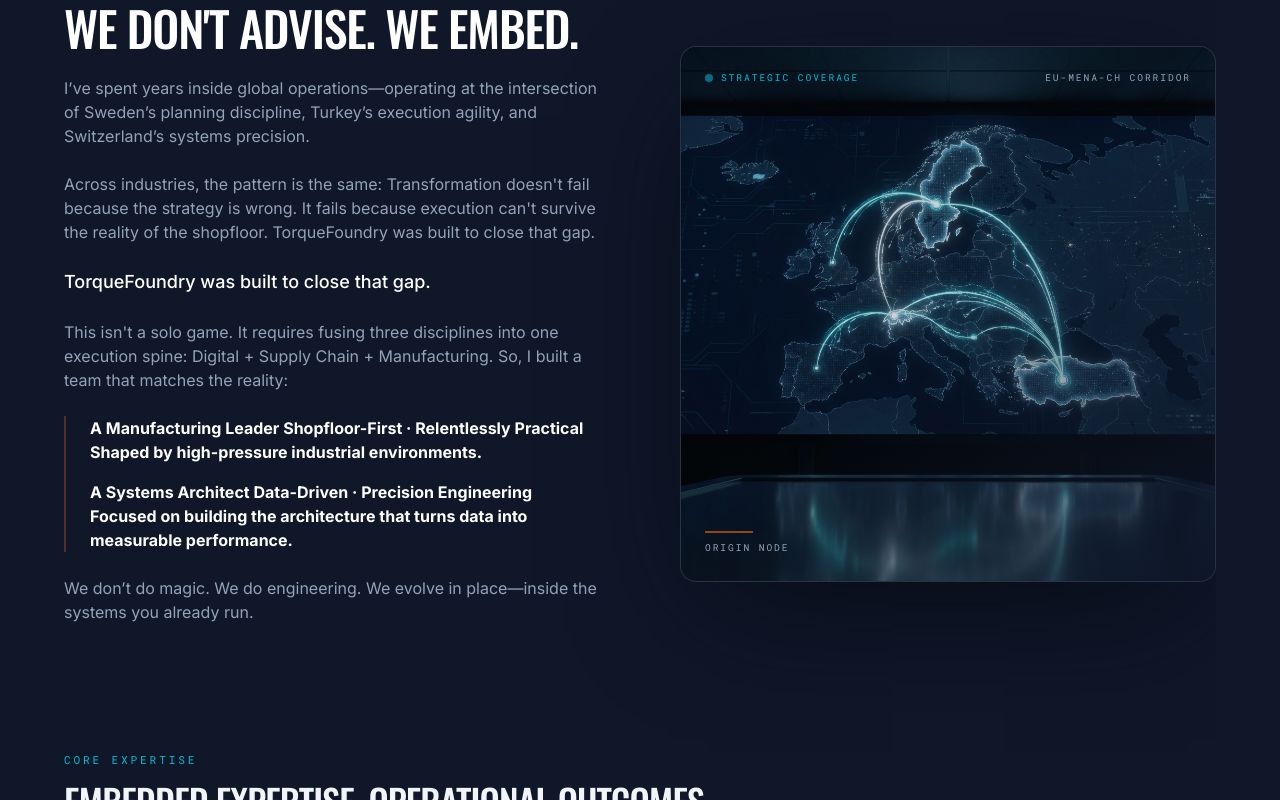
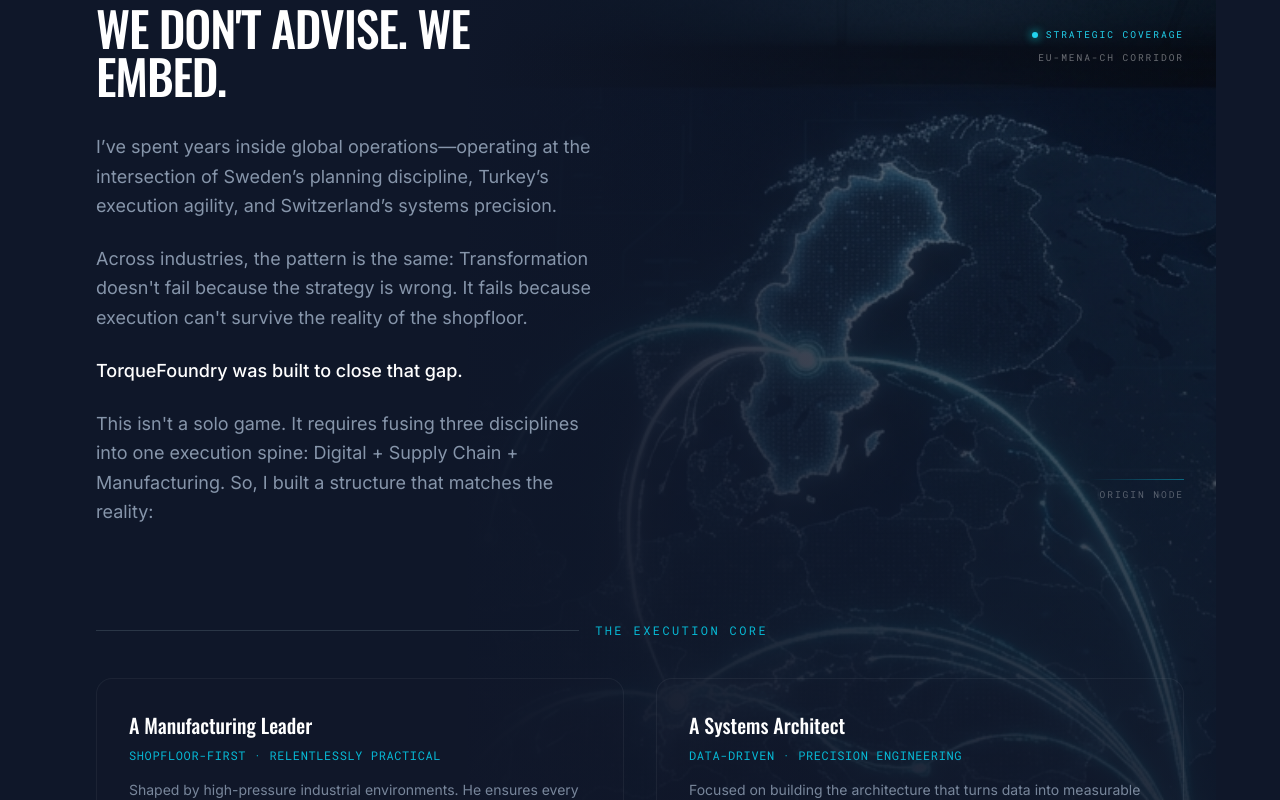
Before and after one commit to Tumub/aws_site_feed, a React (Vite) app: page / in a window 1280 px wide. Shown: the part 1560-2360 px from the top of the page. Built offline with nearby package versions, Linux system fonts and the light colour scheme; the HTML template or start-up script is replaced by a standard one.

Commit message:
Update Origin Story layout and Engagement content

```diff
--- a/src/components/sections/OriginStorySection.tsx
+++ b/src/components/sections/OriginStorySection.tsx
@@ -5,76 +5,138 @@ export const OriginStorySection = () => {
     const { t } = useLanguage();
 
     return (
-        <section className="relative overflow-hidden bg-background py-20 lg:py-32">
-            <div className="mx-auto grid max-w-6xl gap-12 px-4 lg:grid-cols-2 lg:items-center lg:gap-20 lg:px-0">
+        <section className="relative overflow-hidden bg-background py-24 sm:py-32">
 
-                {/* Left Column: Text */}
-                <div className="space-y-8">
-                    <div className="space-y-6">
+            {/* BACKGROUND TEXTURE LAYER */}
+            {/* Extends from top right downwards, fading out at bottom and left */}
+            <div className="absolute inset-0 pointer-events-none z-0">
+                <div className="absolute top-0 right-0 w-full lg:w-[65%] h-full">
+                    <img
+                        src={originMap}
+                        alt=""
+                        className="w-full h-full object-cover opacity-60"
+                        style={{
+                            maskImage: "linear-gradient(to bottom, black 20%, transparent 100%)",
+                            WebkitMaskImage: "linear-gradient(to bottom, black 20%, transparent 100%)"
+                        }}
+                    />
+                    {/* Horizontal fade to blend with text on left */}
+                    <div className="absolute inset-0 bg-gradient-to-r from-background via-background/40 to-transparent" />
+                    {/* Vertical fade for bottom cards */}
+                    <div className="absolute inset-0 bg-gradient-to-b from-transparent via-background/60 to-background" />
+                </div>
+            </div>
+
+            <div className="relative mx-auto max-w-7xl px-6 lg:px-8 z-10">
+
+                {/* Top Row: Narrative (Left) & HUD (Right) */}
+                <div className="grid gap-12 lg:grid-cols-2 lg:gap-20">
+
+                    {/* Left Column: Founder's Narrative */}
+                    <div className="space-y-8">
                         <h2 className="font-display text-3xl uppercase tracking-tight text-white sm:text-4xl md:text-5xl">
                             {t.origin.headline}
                         </h2>
+                        <div className="space-y-6 text-lg leading-relaxed text-muted-foreground/90 mix-blend-plus-lighter">
+                            <p>{t.origin.story_p1}</p>
+                            <p>{t.origin.story_p2}</p>
+                            <p className="font-medium text-white">{t.origin.story_p3}</p>
+                            <p>{t.origin.story_p4}</p>
+                        </div>
+                    </div>
 
-                        <div className="space-y-6 text-sm leading-relaxed text-muted-foreground sm:text-base">
-                            <p>
-                                {t.origin.story}
+                    {/* Right Column: HUD Overlay (Floating over map) */}
+                    <div className="relative hidden lg:block h-full min-h-[400px]">
+                        <div className="absolute inset-0 flex flex-col justify-between py-6">
+                            <div className="flex justify-end">
+                                <div className="text-right space-y-2">
+                                    <div className="flex items-center justify-end gap-2">
+                                        <div className="h-1.5 w-1.5 rounded-full bg-cyan-400 animate-pulse shadow-[0_0_10px_cyan]" />
+                                        <span className="font-mono text-[0.6rem] uppercase tracking-[0.2em] text-cyan-400">Strategic Coverage</span>
+                                    </div>
+                                    <div className="font-mono text-[0.6rem] uppercase tracking-[0.2em] text-white/40">EU-MENA-CH Corridor</div>
+                                </div>
+                            </div>
+
+                            <div className="flex justify-end items-end">
+                                <div className="space-y-2 text-right">
+                                    <div className="h-px w-24 bg-gradient-to-l from-cyan-500/50 to-transparent ml-auto" />
+                                    <span className="block font-mono text-[0.6rem] uppercase tracking-[0.2em] text-white/30">Origin Node</span>
+                                </div>
+                            </div>
+                        </div>
+                    </div>
+                </div>
+
+                {/* 2. The Execution Core */}
+                <div className="mt-24">
+                    <div className="flex items-center gap-4 mb-10 max-w-2xl">
+                        <div className="h-px flex-1 bg-border" />
+                        <h3 className="font-mono text-xs uppercase tracking-[0.2em] text-accent">
+                            {t.origin.execution_core_title}
+                        </h3>
+                        {/* <div className="h-px flex-1 bg-border" /> */}
+                    </div>
+
+                    <div className="grid gap-8 md:grid-cols-2">
+                        {/* Manufacturing Leader */}
+                        <div className="group relative overflow-hidden rounded-2xl border border-white/5 bg-secondary/5 p-8 backdrop-blur-sm transition-colors hover:border-accent/30 hover:bg-secondary/10">
+                            <h4 className="font-display text-xl text-white">{t.origin.leader.title}</h4>
+                            <p className="mt-2 font-mono text-xs uppercase tracking-wider text-accent">
+                                {t.origin.leader.sub}
                             </p>
-                            <p>
-                                {t.origin.pattern}
+                            <p className="mt-4 text-sm leading-relaxed text-muted-foreground/80">
+                                {t.origin.leader.desc}
                             </p>
-                            <p className="text-lg font-medium text-white">
-                                {t.origin.closing}
+                        </div>
+
+                        {/* Systems Architect */}
+                        <div className="group relative overflow-hidden rounded-2xl border border-white/5 bg-secondary/5 p-8 backdrop-blur-sm transition-colors hover:border-accent/30 hover:bg-secondary/10">
+                            <h4 className="font-display text-xl text-white">{t.origin.architect.title}</h4>
+                            <p className="mt-2 font-mono text-xs uppercase tracking-wider text-accent">
+                                {t.origin.architect.sub}
                             </p>
-                            <p>
-                                {t.origin.solo_game}
-                            </p>
-                            <ul className="space-y-4 border-l-2 border-primary/30 pl-6">
-                                <li>
-                                    <strong className="block text-white">{t.origin.leader_role.split(":")[0]}</strong>
-                                    <span className="text-xs uppercase tracking-wider text-muted-foreground/80">{t.origin.leader_role.split(":")[1]}</span>
-                                </li>
-                                <li>
-                                    <strong className="block text-white">{t.origin.architect_role.split(":")[0]}</strong>
-                                    <span className="text-xs uppercase tracking-wider text-muted-foreground/80">{t.origin.architect_role.split(":")[1]}</span>
-                                </li>
-                            </ul>
-                            <p>
-                                {t.origin.no_magic}
+                            <p className="mt-4 text-sm leading-relaxed text-muted-foreground/80">
+                                {t.origin.architect.desc}
                             </p>
                         </div>
                     </div>
                 </div>
 
-                {/* Right Column: Visual */}
-                <div className="relative">
-                    <div className="group relative overflow-hidden rounded-2xl border border-white/10 bg-secondary/20 shadow-2xl transition-all duration-500 hover:border-accent/30 hover:shadow-[0_0_40px_hsl(var(--accent)_/_0.15)]">
-                        <div className="absolute inset-0 bg-gradient-to-br from-background/0 via-background/0 to-background/80 z-10" />
+                {/* 3. Strategic Governance */}
+                <div className="mt-12">
+                    <div className="flex items-center gap-4 mb-10 max-w-2xl">
+                        <div className="h-px flex-1 bg-border" />
+                        <h3 className="font-mono text-xs uppercase tracking-[0.2em] text-muted-foreground">
+                            {t.origin.governance_title}
+                        </h3>
+                        {/* <div className="h-px flex-1 bg-border" /> */}
+                    </div>
 
-                        {/* HUD Overlay */}
-                        <div className="absolute inset-0 z-20 flex flex-col justify-between p-6">
-                            <div className="flex justify-between items-start">
-                                <div className="flex items-center gap-2">
-                                    <div className="h-2 w-2 rounded-full bg-accent animate-pulse" />
-                                    <span className="font-mono text-[0.6rem] uppercase tracking-[0.2em] text-accent">{t.origin.strategic_coverage}</span>
+                    <div className="relative overflow-hidden rounded-2xl border border-white/5 bg-primary/5 p-8 sm:p-10 backdrop-blur-sm">
+                        <div className="flex flex-col gap-6 sm:flex-row sm:items-start sm:justify-between">
+                            <div className="space-y-4">
+                                <div>
+                                    <h4 className="font-display text-xl text-white">
+                                        {t.origin.advisor.title}
+                                    </h4>
+                                    <p className="mt-2 font-mono text-xs uppercase tracking-wider text-primary">
+                                        {t.origin.advisor.sub}
+                                    </p>
                                 </div>
-                                <span className="font-mono text-[0.6rem] uppercase tracking-[0.2em] text-muted-foreground">{t.origin.corridor}</span>
-                            </div>
-
-                            <div className="flex justify-between items-end">
-                                <div className="space-y-1">
-                                    <div className="h-0.5 w-12 bg-primary/60" />
-                                    <span className="font-mono text-[0.6rem] uppercase tracking-[0.2em] text-muted-foreground">{t.origin.origin_node}</span>
-                                </div>
+                                <p className="max-w-2xl text-sm leading-relaxed text-muted-foreground/80">
+                                    {t.origin.advisor.desc}
+                                </p>
                             </div>
                         </div>
+                    </div>
+                </div>
 
-                        {/* Image */}
-                        <img
-                            src={originMap}
-                            alt="Strategic Map: Sweden, Turkey, Switzerland"
-                            className="w-full object-cover opacity-80"
-                        />
-                    </div>
+                {/* 4. Closing */}
+                <div className="mt-20 border-t border-white/10 pt-10 text-center relative z-20">
+                    <p className="text-xl font-medium text-white sm:text-2xl">
+                        {t.origin.closing}
+                    </p>
                 </div>
 
             </div>
--- a/src/lib/i18n.tsx
+++ b/src/lib/i18n.tsx
@@ -84,16 +84,16 @@ type Translations = {
     };
     origin: {
         headline: string;
-        story: string;
-        pattern: string;
-        solo_game: string;
-        leader_role: string;
-        architect_role: string;
+        story_p1: string;
+        story_p2: string;
+        story_p3: string;
+        story_p4: string;
+        execution_core_title: string;
+        leader: { title: string; sub: string; desc: string };
+        architect: { title: string; sub: string; desc: string };
+        governance_title: string;
+        advisor: { title: string; sub: string; desc: string };
         closing: string;
-        no_magic: string;
-        strategic_coverage: string;
-        corridor: string;
-        origin_node: string;
     };
     embedded: {
         philosophy: string;
@@ -197,8 +197,11 @@ type Translations = {
         risk_reversal: string;
         phase1_title: string;
         phase1_desc: string;
+        phase1_bullets: string[];
         phase2_title: string;
         phase2_desc: string;
+        phase2_bullets: string[];
+        context_text: string;
         apply_btn: string;
     };
     contact: {
@@ -329,16 +332,28 @@ const translations: Record<Language, Translations> = {
         },
         origin: {
             headline: "We Don't Advise. We Embed.",
-            story: "I’ve spent years inside global operations—operating at the intersection of Sweden’s planning discipline, Turkey’s execution agility, and Switzerland’s systems precision.",
-            pattern: "Across industries, the pattern is the same: Transformation doesn't fail because the strategy is wrong. It fails because execution can't survive the reality of the shopfloor. TorqueFoundry was built to close that gap.",
-            solo_game: "This isn't a solo game. It requires fusing three disciplines into one execution spine: Digital + Supply Chain + Manufacturing. So, I built a team that matches the reality:",
-            leader_role: "A Manufacturing Leader Shopfloor-First · Relentlessly Practical Shaped by high-pressure industrial environments.",
-            architect_role: "A Systems Architect Data-Driven · Precision Engineering Focused on building the architecture that turns data into measurable performance.",
-            closing: "TorqueFoundry was built to close that gap.",
-            no_magic: "We don’t do magic. We do engineering. We evolve in place—inside the systems you already run.",
-            strategic_coverage: "Strategic Coverage",
-            corridor: "EU-MENA-CH Corridor",
-            origin_node: "Origin Node"
+            story_p1: "I’ve spent years inside global operations—operating at the intersection of Sweden’s planning discipline, Turkey’s execution agility, and Switzerland’s systems precision.",
+            story_p2: "Across industries, the pattern is the same: Transformation doesn't fail because the strategy is wrong. It fails because execution can't survive the reality of the shopfloor.",
+            story_p3: "TorqueFoundry was built to close that gap.",
+            story_p4: "This isn't a solo game. It requires fusing three disciplines into one execution spine: Digital + Supply Chain + Manufacturing. So, I built a structure that matches the reality:",
+            execution_core_title: "THE EXECUTION CORE",
+            leader: {
+                title: "A Manufacturing Leader",
+                sub: "Shopfloor-First · Relentlessly Practical",
+                desc: "Shaped by high-pressure industrial environments. He ensures every strategy survives the heat, dust, and friction of the line."
+            },
+            architect: {
+                title: "A Systems Architect",
+                sub: "Data-Driven · Precision Engineering",
+                desc: "Focused on building the architecture that turns data into measurable performance. He bridges the gap between legacy machines and modern intelligence."
+            },
+            governance_title: "STRATEGIC GOVERNANCE",
+            advisor: {
+                title: "BOARD ADVISOR - CORPORATE FINANCE",
+                sub: "Strategic Oversight · Capital Structuring",
+                desc: "He doesn't run the shopfloor; he validates the business case. As a seasoned finance strategist, he bridges the gap between operations and the CFO, engineering the models that allow us to share the transformation risk."
+            },
+            closing: "We don’t do magic. We do engineering. We evolve in place—inside the systems you already run."
         },
         embedded: {
             philosophy: "Embedded Philosophy"
@@ -483,13 +498,24 @@ const translations: Record<Language, Translations> = {
             digital: { title: "Digital", desc: "System architecture and data integration strategies." }
         },
         engagement: {
-            headline: "We Invest Before You Do.",
-            risk_reversal: "Our Risk-Reversal model means we absorb the professional fees for the initial assessment. You pay only operational expenses—once we've proven the value of the change.",
-            phase1_title: "PHASE 1 - OUR INVESTMENT Capital-Protected Diagnostic",
-            phase1_desc: "Deep-dive assessment across Digital, Supply Chain, and Manufacturing streams, including quantified upside, roadmap, and implementation phasing.",
-            phase2_title: "PHASE 2 - SHARED REWARD Execution & Upside",
-            phase2_desc: "Joint execution against agreed levers. Fees align to realized operational and financial outcomes, not hours logged.",
-            apply_btn: "Apply for Capital-Protected Diagnostic"
+            headline: "TOTAL ALIGNMENT OF INTERESTS.",
+            risk_reversal: "Transformation shouldn't require blind faith. We deploy our expertise upfront to validate the business case before you commit your major budget.",
+            phase1_title: "BUSINESS CASE VALIDATION",
+            phase1_desc: "A deep-dive assessment across Digital, Supply Chain, Manufacturing, and Financial streams. We bear the initial cost to validate the upside first.",
+            phase1_bullets: [
+                "Fees: Performance-Vested (Unlocked only upon value confirmation)",
+                "Cost: Direct expenses only",
+                "Outcome: A validated Business Case"
+            ],
+            phase2_title: "OUTCOME-BASED REMUNERATION",
+            phase2_desc: "We move to implementation only if the data justifies it. We transition into a model where our remuneration is linked to the value we create, ensuring our incentives are perfectly aligned with your P&L.",
+            phase2_bullets: [
+                "Fees tied to realized operational impact",
+                "Shared upside / Gain-share mechanisms",
+                "Embedded capability transfer"
+            ],
+            context_text: "This isn't a free workshop. It's a structured 'Gate-0' assessment where we put our skin in the game. If the upside isn't there, you walk away with clarity—and zero sunk costs in consulting fees.",
+            apply_btn: "START VALIDATION"
         },
         contact: {
             direct_line: "Direct Line.",
@@ -616,17 +642,29 @@ const translations: Record<Language, Translations> = {
             body: "Dönüşüm projeleri strateji yanlış olduğu için değil; uygulama, sahanın sıcağına-tozuna ve eski sistem kısıtlarına (legacy constraints) dayanamadığı için dağılır. Biz bu boşluğu kapatırız."
         },
         origin: {
-            headline: "Tavsiye vermeyiz. Entegre oluruz.",
-            story: "Yıllarımı küresel operasyonların içinde; İsveç’in planlama disiplini, Türkiye’nin uygulama çevikliği ve İsviçre’nin sistem hassasiyeti kesişiminde geçirdim.",
-            pattern: "Desen hep aynı: Strateji doğru olabilir; ama icra sahada kırılır. TorqueFoundry, tam bu kırılmayı çözmek için kuruldu.",
-            solo_game: "Bu tek kişilik bir iş değil. Bu yüzden iki omurga rolü bir arada çalışır:",
-            leader_role: "Üretim Lideri: “Önce saha” · acımasız pragmatizm · yüksek baskı ortamı tecrübesi",
-            architect_role: "Sistem Mimarı: veri odaklı · hassas mühendislik · performansa dönük mimari",
-            closing: "TorqueFoundry, tam bu kırılmayı çözmek için kuruldu.",
-            no_magic: "Sihir değil, mühendislik. Mevcut sistemlerin içinde, “olduğu yerde” geliştiririz.",
-            strategic_coverage: "Stratejik Kapsam",
-            corridor: "EU-MENA-CH Koridoru",
-            origin_node: "Başlangıç Düğümü"
+            headline: "Tavsiye Vermeyiz. Entegre Oluruz.",
+            story_p1: "Yıllarımı küresel operasyonların içinde; İsveç’in planlama disiplini, Türkiye’nin uygulama çevikliği ve İsviçre’nin sistem hassasiyeti kesişiminde geçirdim.",
+            story_p2: "Sektörler arası desen hep aynı: Dönüşüm, strateji yanlış olduğu için başarısız olmaz. İcra, sahanın gerçekliğine dayanamadığı için başarısız olur.",
+            story_p3: "TorqueFoundry bu boşluğu kapatmak için kuruldu.",
+            story_p4: "Bu tek kişilik bir oyun değil. Dijital + Tedarik Zinciri + Üretim disiplinlerini tek bir icra omurgasında birleştirmeyi gerektirir. Bu yüzden, gerçekliğe uyan bir yapı kurdum:",
+            execution_core_title: "İCRA ÇEKİRDEĞİ",
+            leader: {
+                title: "Bir Üretim Lideri",
+                sub: "Önce Saha · Acımasızca Pratik",
+                desc: "Yüksek baskı altındaki endüstriyel ortamlarda şekillendi. Her stratejinin; hattın sıcağına, tozuna ve sürtünmesine dayanmasını sağlar."
+            },
+            architect: {
+                title: "Bir Sistem Mimarı",
+                sub: "Veri Odaklı · Hassas Mühendislik",
+                desc: "Veriyi ölçülebilir performansa dönüştüren mimariyi inşa etmeye odaklıdır. Eski makineler ile modern zeka arasındaki boşluğu kapatır."
+            },
+            governance_title: "STRATEJİK YÖNETİŞİM",
+            advisor: {
+                title: "YÖNETİM KURULU DANIŞMANI",
+                sub: "Stratejik Gözetim · Sermaye Yapılandırma",
+                desc: "Sahayı yönetmez; iş modelini doğrular. Deneyimli bir finans stratejisti olarak, operasyonlar ile CFO arasındaki boşluğu kapatır ve dönüşüm riskini paylaşmamızı sağlayan modelleri kurgular."
+            },
+            closing: "Sihir yapmıyoruz. Mühendislik yapıyoruz. Olduğunuz yerde—halihazırda çalıştırdığınız sistemlerin içinde gelişiyoruz."
         },
         embedded: {
             philosophy: "Gömülü Felsefe"
@@ -771,13 +809,24 @@ const translations: Record<Language, Translations> = {
             digital: { title: "Dijital", desc: "Sistem mimarisi ve veri entegrasyon stratejileri." }
         },
         engagement: {
-            headline: "Siz yatırım yapmadan önce biz kanıtlarız.",
-            risk_reversal: "İlk fazda profesyonel hizmet bedelini biz üstleniriz. Siz sadece saha ve veri erişimi gibi operasyonel maliyetleri karşılarsınız. Faz sonunda Go/No-Go kararı verilir.",
-            phase1_title: "Faz 1 | Sermaye-korumalı değerlendirme (bizim yatırımımız)",
-            phase1_desc: "Nicelendirilmiş kazanç potansiyeli + yol haritası + uygulama fazları",
-            phase2_title: "Faz 2 | Uygulama & paylaşılan kazanç",
-            phase2_desc: "Ücretler saat üzerinden değil, gerçekleşen sonuçlara göre. Metrikler yönetişime bağlanır, bağımlılık yaratmadan yetkinlik inşa edilir.",
-            apply_btn: "Sermaye-korumalı değerlendirme için başvurun"
+            headline: "ÇIKARLARIN TAM HİZALANMASI.",
+            risk_reversal: "Dönüşüm körü körüne inanç gerektirmemeli. Büyük bütçenizi taahhüt etmeden önce iş modelini (business case) doğrulamak için uzmanlığımızı önden sunuyoruz.",
+            phase1_title: "İŞ MODELİ DOĞRULAMA",
+            phase1_desc: "Dijital, Tedarik Zinciri, Üretim ve Finansal akışlarda derinlemesine bir değerlendirme. Potansiyeli doğrulamak için ilk maliyeti biz üstleniyoruz.",
+            phase1_bullets: [
+                "Ücretler: Performansa Dayalı (Yalnızca değer onaylandığında açılır)",
+                "Maliyet: Sadece doğrudan masraflar",
+                "Sonuç: Doğrulanmış Bir İş Modeli"
+            ],
+            phase2_title: "SONUÇ ODAKLI ÜCRETLENDİRME",
+            phase2_desc: "Uygulamaya ancak veriler bunu haklı çıkarırsa geçeriz. Ücretlendirmemizin yarattığımız değere endeksli olduğu bir modele geçerek teşviklerimizin P&L'inizle mükemmel şekilde hizalanmasını sağlarız.",
+            phase2_bullets: [
+                "Gerçekleşen operasyonel etkiye bağlı ücretler",
+                "Paylaşılan kazanç / Gain-share mekanizmaları",
+                "Gömülü yetkinlik transferi"
+            ],
+            context_text: "Bu ücretsiz bir çalıştay değildir. Her iki tarafın da elini taşın altına koyduğu yapılandırılmış bir 'Gate-0' değerlendirmesidir. Eğer potansiyel (upside) orada değilse, netlikle ayrılırsınız—ve danışmanlık ücretlerinde sıfır batık maliyetiniz olur.",
+            apply_btn: "DOĞRULAMAYI BAŞLAT"
         },
         contact: {
             direct_line: "Doğrudan hat.",
```
Also changed, not shown: src/components/sections/EngagementSection.tsx (+11 -16 lines).
